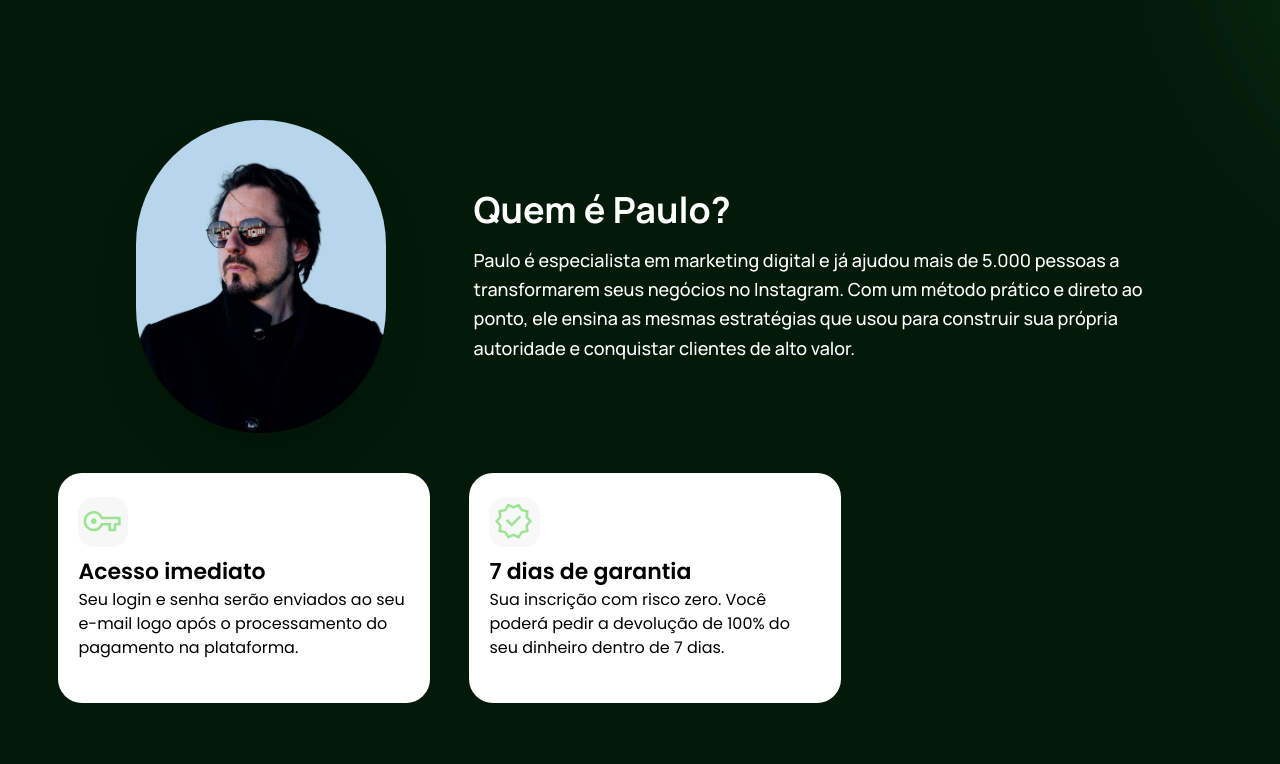
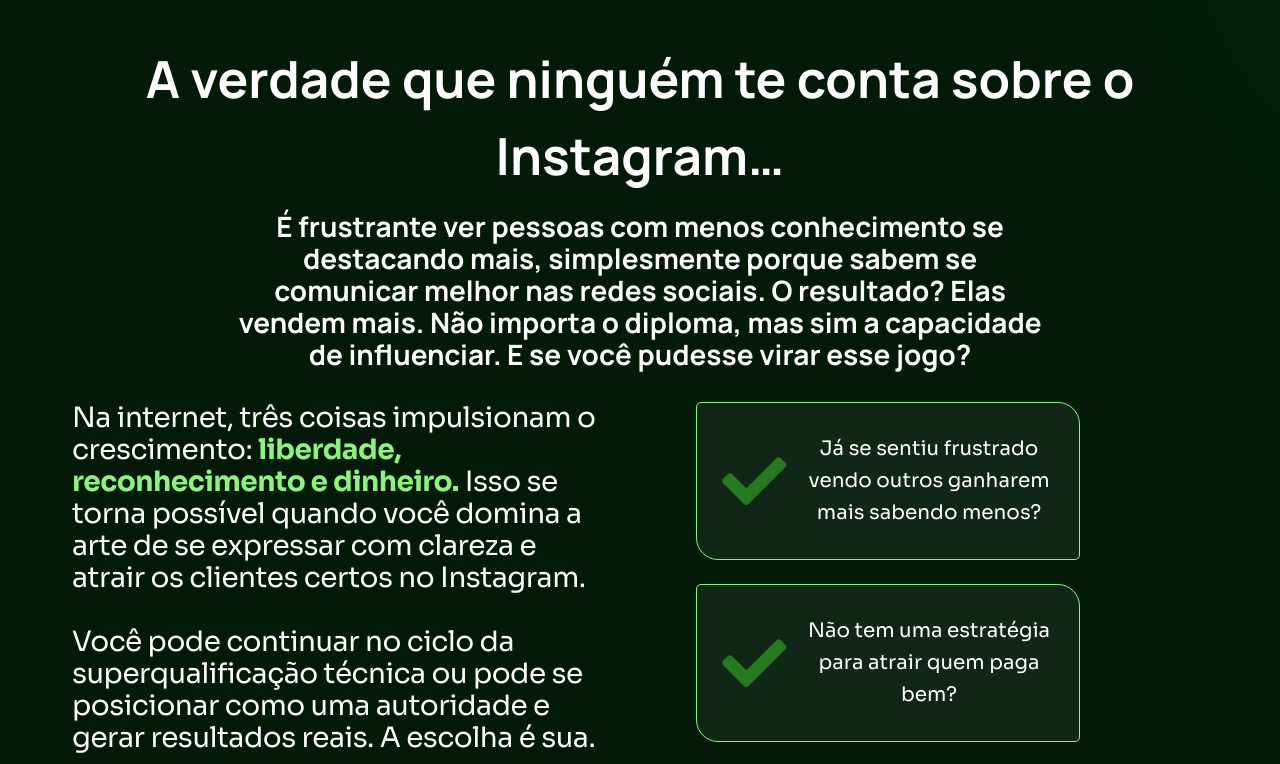
Before and after one commit to JuhDomingues/Paulo-LP-2, a Next.js app: page / in a window 1280 px wide. Shown: the part 900-1664 px from the top of the page. Built offline with nearby package versions, Linux system fonts and the light colour scheme.

Commit message:
refactor: Atualiza layout da página e filtra depoimentos

```diff
--- a/src/app/components/CaroseulCards.tsx
+++ /dev/null
@@ -1,53 +0,0 @@
-
-'use client'
-import { Swiper, SwiperSlide } from 'swiper/react';
-import 'swiper/css';
-import 'swiper/css/autoplay';
-import 'swiper/css/navigation';
-import 'swiper/css/pagination';
-
-import { Autoplay } from 'swiper/modules';
-
-import Card from "./card";
-
-import Key from '@/images/Key.svg';
-import Mark from '@/images/Mark.svg';
-import Badge from '@/images/Badge.svg';
-
-export default function CaroseulCards() {
-    const cards = [
-        { title: "Acesso imediato", desc: "Seu login e senha serão enviados ao seu e-mail logo após o processamento do pagamento na plataforma.", img: Key },
-        { title: "7 dias de garantia", desc: "Sua inscrição com risco zero. Você poderá pedir a devolução de 100% do seu dinheiro dentro de 7 dias.", img: Mark },
-        { title: "Pagamento seguro", desc: "Somos parceiros da maior e melhor plataforma de cursos online do Brasil. Seu pagamento está 100% seguro.", img: Badge },
-    ];
-
-    return (
-        <div className="mt-[5vh] mb-11 xl:px-[3%] lg:px[10%]">
-            <Swiper
-                className='flex justify-center items-center'
-                loop={true}
-                autoplay={{ delay: 6000, disableOnInteraction: false }}
-                slidesPerView={1}
-                centeredSlides={true}
-                spaceBetween={15}
-                modules={[Autoplay]}
-                breakpoints={{
-                    768: {
-                        slidesPerView: 2,
-                        spaceBetween: 20
-                    },
-                    1024: {
-                        slidesPerView: 3,
-                        spaceBetween: 30
-                    }
-                }}
-            >
-                {cards.map((card, index) => (
-                    <SwiperSlide key={index} className="flex justify-center">
-                        <Card title={card.title} desc={card.desc} img={card.img} />
-                    </SwiperSlide>
-                ))}
-            </Swiper>
-        </div>
-    );
-}
--- a/src/app/components/Videos.tsx
+++ b/src/app/components/Videos.tsx
@@ -5,13 +5,9 @@
 
 export default function Videos() {
     const videos = [
-        { id: '1A', title: 'Depoimento - Edinan Deuner', src: 'https://drive.google.com/file/d/1Ys5t3Oc5d-Ya18_IFRNKBZ08ehNntZkH/preview' },
         { id: '1B', title: 'Antes e Depois - Edinan Deuner', src: 'https://www.youtube.com/embed/xMIPUhe-9v8' },
-        { id: '2A', title: 'Depoimento - Fernando dos S.', src: 'https://drive.google.com/file/d/1C8gNo20W7-1rfLRKCz7xwXjXvlqvw5Ld/preview' },
         { id: '2B', title: 'Antes e Depois - Fernando dos S.', src: 'https://www.youtube.com/embed/LCAEdVCD2mM' },
-        { id: '3A', title: 'Depoimento - Marcia Duarte', src: 'https://drive.google.com/file/d/1iCp6Q2_swfBRCEB5m7Y3-qdNnLBGLkvF/preview' },
         { id: '3B', title: 'Antes e Depois - Marcia Duarte', src: 'https://www.youtube.com/embed/eXP0tDhFUQs' },
-        { id: '4A', title: 'Depoimento - Eduardo Soler', src: 'https://drive.google.com/file/d/1HXTSZwaLdxm_xh8N7VJ4AmASzzRphFop/preview' },
         { id: '4B', title: 'Antes e Depois - Eduardo Soler', src: 'https://www.youtube.com/embed/3UmTNH92gkI' }
     ];
 
--- a/src/app/page.tsx
+++ b/src/app/page.tsx
@@ -1,6 +1,5 @@
 import MainSection from './components/MainSection';
 import Bio from './components/Bio';
-import CaroseulCards from './components/CaroseulCards';
 import SectionCheck from './components/SectionCheck';
 import SectionTwelve from './components/SectionTwelve';
 import BonusCourse from './components/BonusCourse';
@@ -121,8 +120,6 @@
       </div>
 
       <MainSection></MainSection>
-      <Bio></Bio>
-      <CaroseulCards></CaroseulCards>
       <SectionCheck></SectionCheck>
       <SectionTwelve></SectionTwelve>
       <BonusCourse></BonusCourse>
@@ -132,6 +129,7 @@
       <ProblemNumbers></ProblemNumbers>
       <Videos></Videos>
       <SellingInfo></SellingInfo>
+      <Bio></Bio>
 
       <div className="h-[2px] bg-[#8EF27E] w-[100%] my-12 animate-pulse"></div>
 
```
